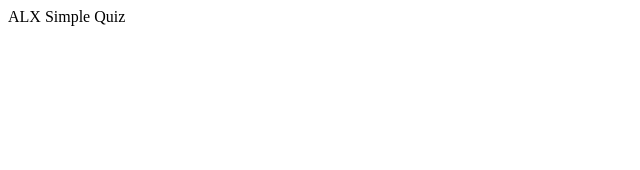
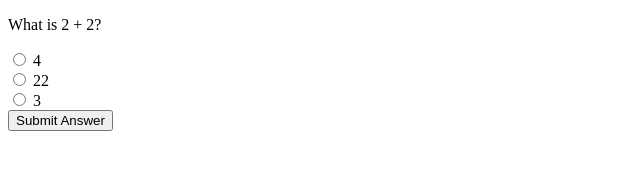
Before and after one commit to Melody-CJ/ALX_Simple_Quiz, a plain HTML site: page index.html in a window 1280 px wide. Shown: the whole page, without its empty margins (0-640 px from the left). Drawn offline with Linux system fonts and the light colour scheme.

Commit message:
Update index.html

```diff
--- a/index.html
+++ b/index.html
@@ -1,10 +1,23 @@
 <!DOCTYPE html>
-<html lang = en>
-  <head>
-    <meta >
-    <tite>ALX Simple Quiz</tite>
-  </head>
-  <body>
-    <script src = "quiz.js"></script>
-  </body>
+<html lang="en">
+<head>
+    <meta charset="UTF-8">
+    <title>Simple Quiz</title>
+</head>
+<body>
+    <div id="quiz-container">
+        <p id="quiz-question">What is 2 + 2?</p>
+        <div>
+            <input type="radio" id="choice1" name="quiz" value="4">
+            <label for="choice1">4</label><br>
+            <input type="radio" id="choice2" name="quiz" value="22">
+            <label for="choice2">22</label><br>
+            <input type="radio" id="choice3" name="quiz" value="3">
+            <label for="choice3">3</label>
+        </div>
+        <button id="submit-answer">Submit Answer</button>
+        <p id="feedback"></p>
+    </div>
+    <script src="quiz.js"></script>
+</body>
 </html>
```
